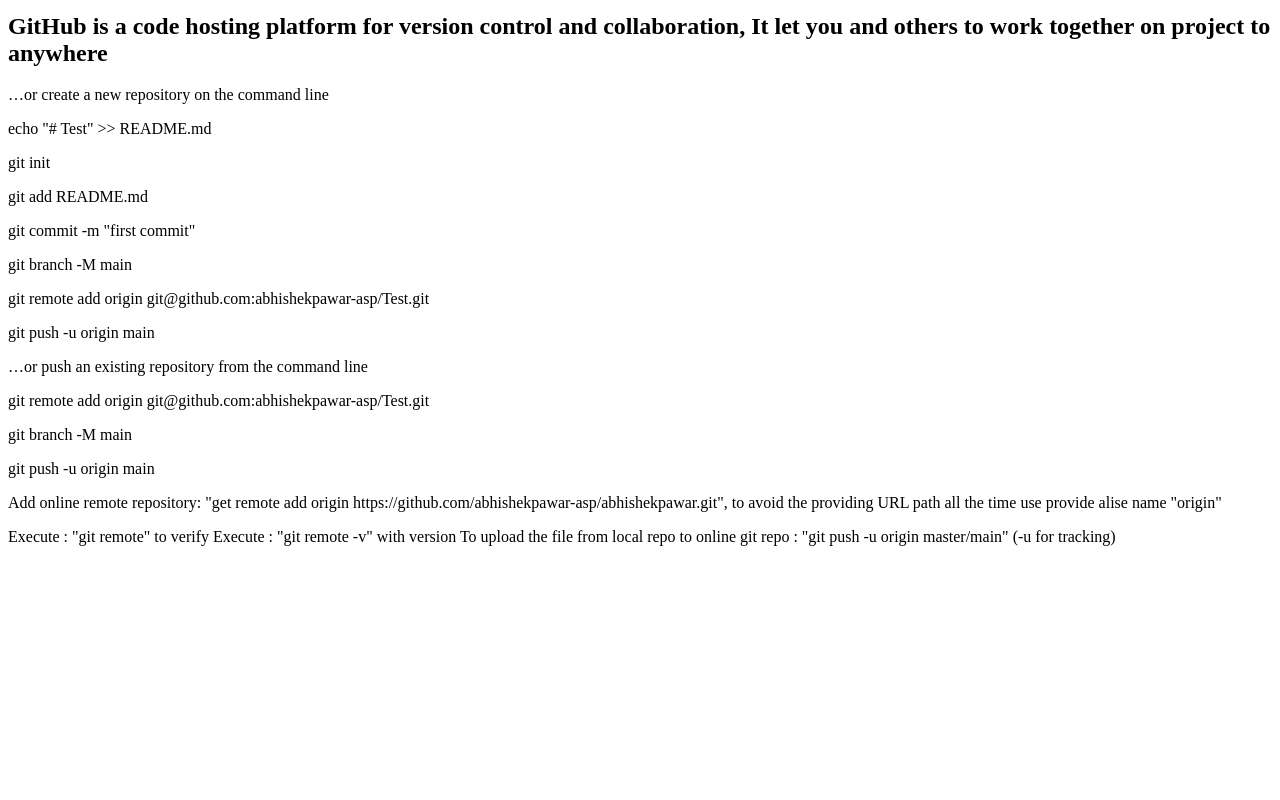
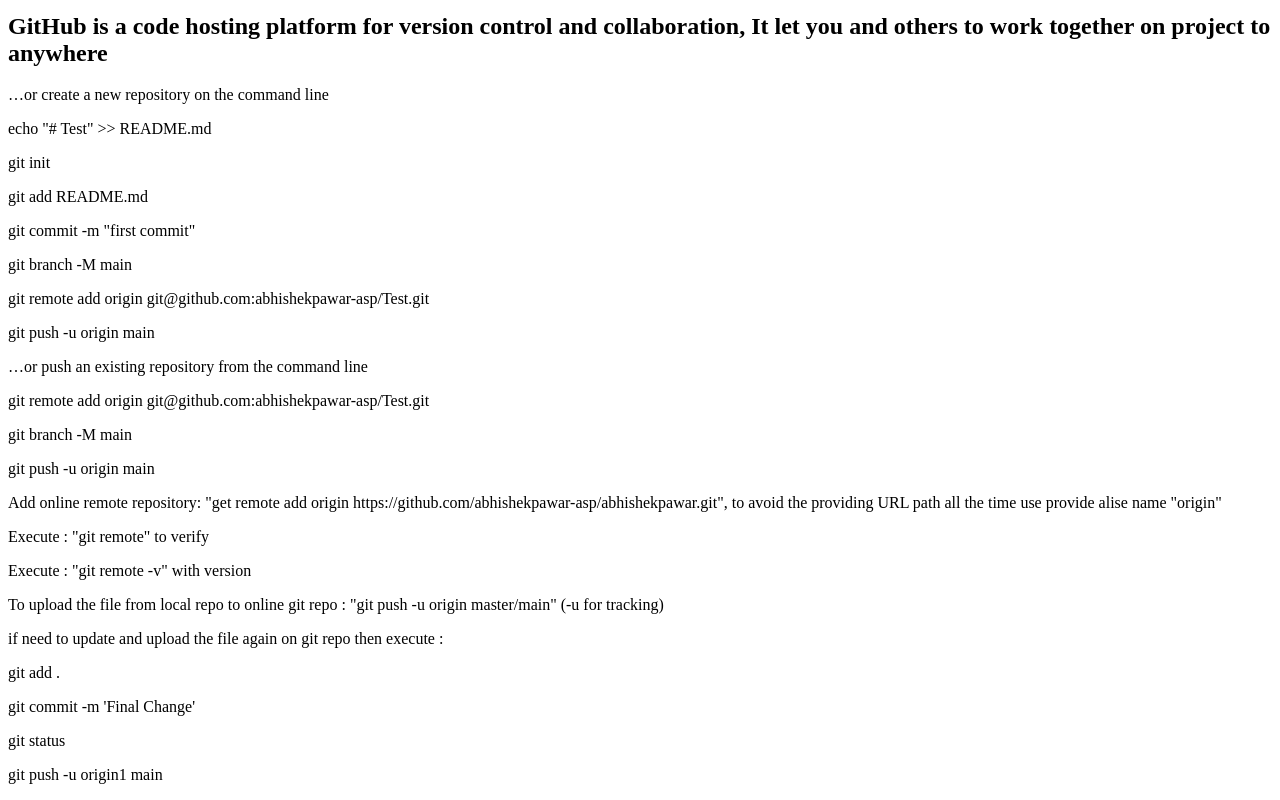
Before and after one commit to abhishekpawar-asp/abhishekpawar, a plain HTML site: page index.html in a window 1280 px wide. Shown: the part 669-1469 px from the top of the page. Before the commit the page ends 1223 px from the top, so only its background shows below. Drawn offline with Linux system fonts and the light colour scheme.

Commit message:
Again final update

```diff
--- a/index.html
+++ b/index.html
@@ -40,9 +40,15 @@
 		<p>git push -u origin main </p>
 
   <p> Add online remote repository: "get remote add origin https://github.com/abhishekpawar-asp/abhishekpawar.git", to avoid the providing URL path all the time use provide alise name "origin" </p>
-  Execute : "git remote" to verify
-  Execute : "git remote -v" with version
-  To upload the file from local repo to online git repo : "git push -u origin master/main" (-u for tracking)
+  <p>Execute : "git remote" to verify </p>
+  <p>Execute : "git remote -v" with version </p>
+  <p>To upload the file from local repo to online git repo : "git push -u origin master/main" (-u for tracking) </p>
+  <p>if need to update and upload the file again on git repo then execute : </p>
+  <p>git add .</p>
+  <p>git commit -m 'Final Change' </p>
+  <p>git status </p>
+  <p>git push -u origin1 main </p>
+
 
 
 </body>
```
